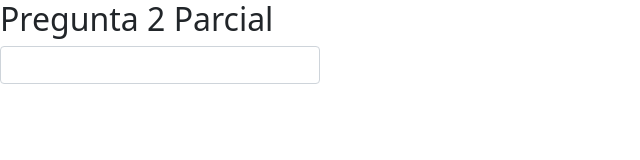
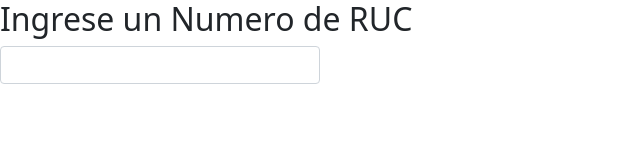
Before and after one commit to afmarquinac/apiRUC, a plain HTML site: page index.html in a window 1280 px wide. Shown: the whole page, without its empty margins (0-640 px from the left). Drawn offline with nearby package versions, Linux system fonts and the light colour scheme.

Commit message:
Update index.html

```diff
--- a/index.html
+++ b/index.html
@@ -12,7 +12,7 @@
     <title>Api RUC - Pregunta 2</title>
 </head>
 <body>
-    <h2> Pregunta 2 Parcial</h2>
+    <h2>Ingrese un Numero de RUC</h2>
     <div class="col-md-3 mb-3">
         <div class="form-box">
             <span></span>
```
